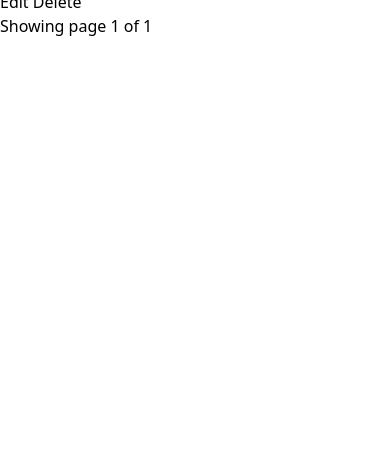
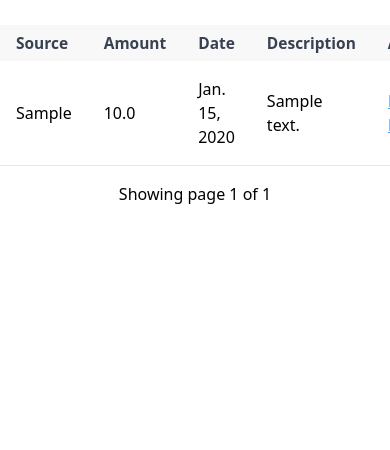
Before and after one commit to chitrason/expense_tracker, a Django app: page /incomes/ in a window 390 px wide. Shown: the part 252-702 px from the top of the page. Run offline with Django 3.2, Linux system fonts and the light colour scheme; tables that the repository leaves empty hold one stand-in row (values such as "Sample post"); some libraries are stand-ins or nearby versions.

Commit message:
style income index page

```diff
--- a/main_app/templates/base.html
+++ b/main_app/templates/base.html
@@ -20,15 +20,16 @@
 <body>
   <header>
 
-      <a href="/">
-        <img
-          src=""
-          alt="The Expense Tracker Logo"
-        >
-      </a>
 
     <nav class="bg-white shadow dark:bg-gray-800">
       <div class="container flex items-center justify-center p-6 mx-auto text-gray-600 capitalize dark:text-gray-300">
+        <a href="/">
+          <img
+            src="https://img.icons8.com/wired/64/000000/money-box.png"
+            alt="The Expense Tracker Logo"
+            class="mx-1.5 sm:mx-12"
+          >
+        </a>
 
           {% if user.is_authenticated %}
             <a href="/incomes" class="border-b-2 border-transparent hover:text-gray-800 dark:hover:text-gray-200 hover:border-blue-500 mx-1.5 sm:mx-6">Income</a>
--- a/main_app/templates/incomes/index.html
+++ b/main_app/templates/incomes/index.html
@@ -2,44 +2,53 @@
 {% load static %}
 
 {% block head %}
-link for css file
+
 {% endblock head %}
 
 {% block content %}
-<h1>Income Index Page</h1>
+<h1>Income Index</h1>
+<div class='overflow-x-auto mt-6'>
+  <table class="table-auto border-collapse w-full">
+    <thead>
+      <tr class="rounded-lg text-sm font-medium text-gray-700 text-left" style="font-size: 0.9674rem">
+        <th class="px-4 py-2 " style="background-color:#f8f8f8">Source</th>
+        <th class="px-4 py-2 " style="background-color:#f8f8f8">Amount</th>
+        <th class="px-4 py-2 " style="background-color:#f8f8f8">Date</th>
+        <th class="px-4 py-2 " style="background-color:#f8f8f8">Description</th>
+        <th class="px-4 py-2 " style="background-color:#f8f8f8">Actions</th>
+      </tr>
+    </thead>
 
-{% for income in page_obj %}
-<ul>
-  <li>Source: {{income.source}}</li>
-  <li>Amount: {{income.amount}}</li>
-  <li>Date: {{income.date}}</li>
-  <li>Description: {{income.description}}</li>
-  <a href="{% url 'incomes_update' income.id %}" class="btn danger">Edit</a>
-  <a href="{% url 'incomes_delete' income.id %}" class="btn danger">Delete</a>
+  {% for income in page_obj %}
+    <tr class="hover:bg-gray-100 border-b border-gray-200 py-10">
 
+      <td class="px-4 py-4">{{income.source}}</td>
+      <td class="px-4 py-4">{{income.amount}}</td>
+      <td class="px-4 py-4">{{income.date}}</td>
+      <td class="px-4 py-4">{{income.description}}</td>
+      <td class="px-4 py-4">
+        <a href="{% url 'incomes_update' income.id %}" class="text-blue-400 hover:text-blue-600 underline">Edit</a>
+        <a href="{% url 'incomes_delete' income.id %}" class="text-blue-400 hover:text-blue-600 underline">Delete</a>
+      </td>
 
-</ul>
-{% endfor %}
+    </tr>
+  {% endfor %}
+  </table>
+</div>
 
-{% for amount in incomes %}
-
-
-{% endfor %}
-
-
-<div>
+<div class="w-full flex justify-center pt-4 items-center">
   Showing page {{page_obj.number}} of {{page_obj.paginator.num_pages}}
 </div>
 
-<ul >
+<div id="pagination" class="w-full flex justify-center pt-1 items-center">
     {% if page_obj.has_previous %}
-      <li {% if page_obj.number == 1 %} class="page-item active" {% endif %}><a class="page-link" href="?page=1">&laquo; 1</a></li>
-      <li class="page-item"> <a href="?page={{ page_obj.previous_page_number }}">Previous</a></li>
+      <p {% if page_obj.number == 1 %} class="page-item active" {% endif %}><a class="page-link" href="?page=1">&laquo;</a></li>
+      <p class="leading-relaxed cursor-pointer mx-2 text-sm hover:text-blue-600"> <a href="?page={{ page_obj.previous_page_number }}">Previous</a></li>
     {% endif %}
 
     {% if page_obj.has_next %}
-      <li class="page-item"> <a class="page-link" href="?page={{ page_obj.next_page_number }}">Next</a></li>
-      <li class="page-item"> <a class="page-link" href="?page={{ page_obj.paginator.num_pages }}">{{ page_obj.paginator.num_pages}} &raquo;</a></li>
+      <p class="leading-relaxed cursor-pointer mx-2 text-sm hover:text-blue-600"> <a class="page-link" href="?page={{ page_obj.next_page_number }}">Next</a></li>
+      <p class="leading-relaxed cursor-pointer mx-2 text-sm hover:text-blue-600"> <a class="page-link" href="?page={{ page_obj.paginator.num_pages }}">&raquo;</a></li>
     {% endif %}
-</ul>
+</div>
 {% endblock content %}
```
Lines whose indentation alone changed are shown as unchanged.
